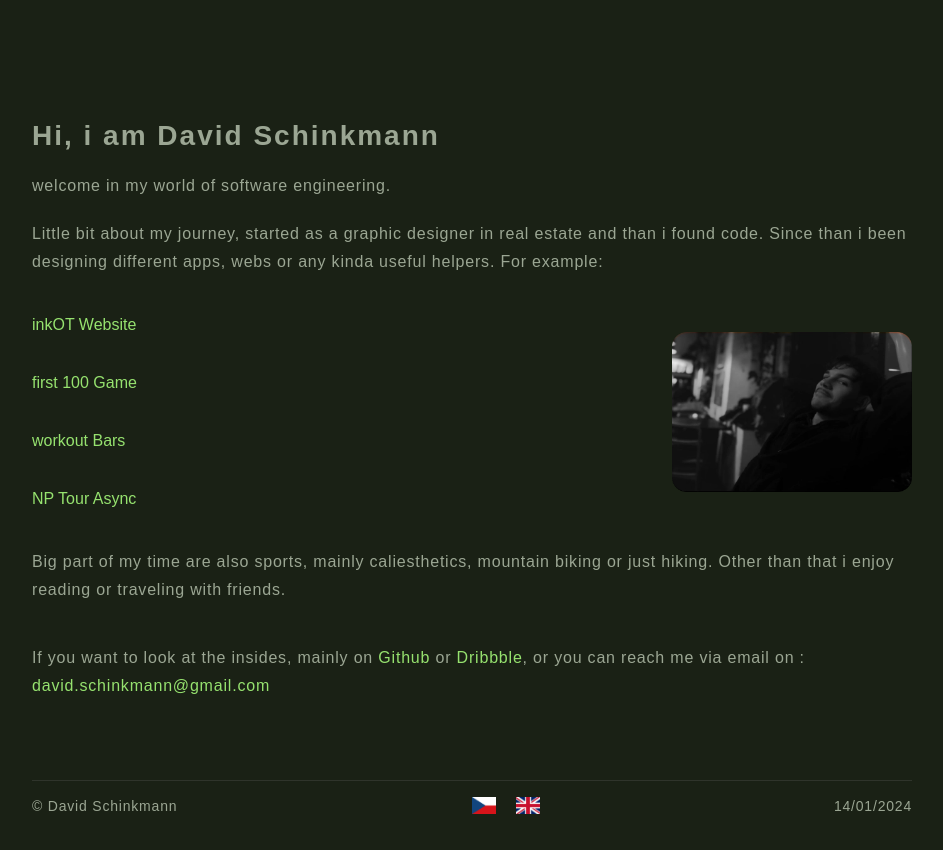
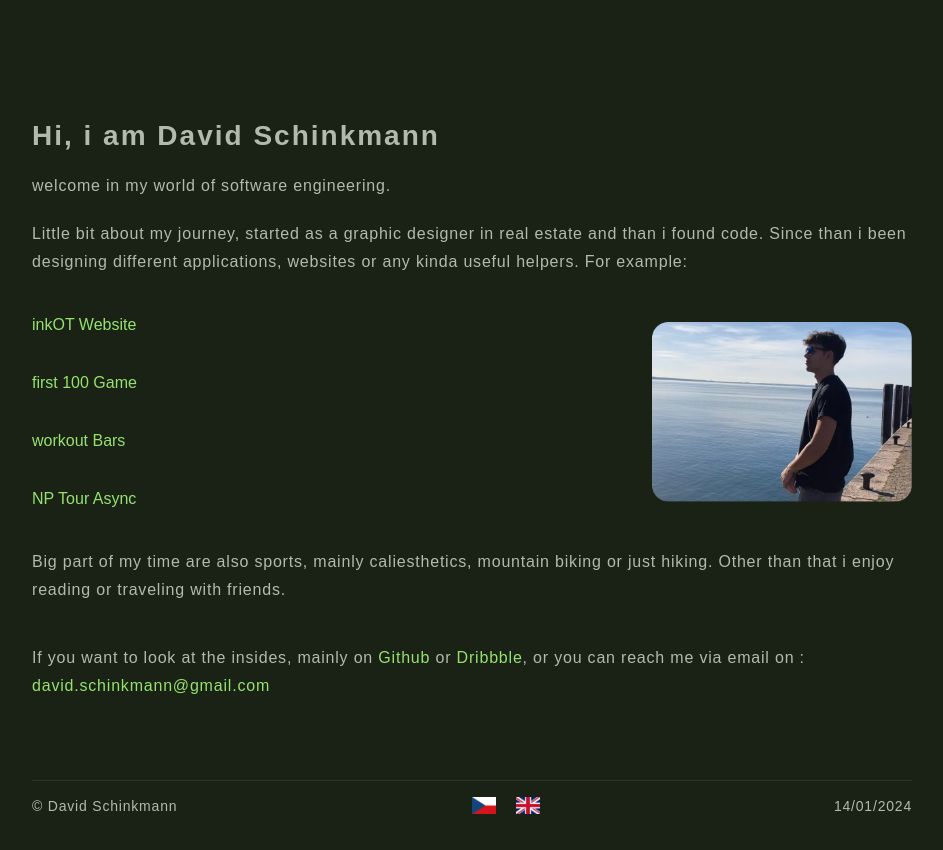
Before and after one commit to dhink66/schindav.dev, a plain HTML site: page index.html in a window 1280 px wide. Shown: the whole page, without its empty margins (168-1111 px from the left). Drawn offline with Linux system fonts and the light colour scheme; a web font is replaced by a local one.

Commit message:
Ppic change

```diff
--- a/index.html
+++ b/index.html
@@ -26,7 +26,7 @@
       <p class="journey">
         Little bit about my journey, started as a graphic designer in real
         estate and than i found code. Since than i been designing different
-        apps, webs or any kinda useful helpers. For example:
+        applications, websites or any kinda useful helpers. For example:
       </p>
     </section>
     <section class="projectAndPhoto bottom-margin">
@@ -40,7 +40,7 @@
       </div>
       <div class="imgMe-box">
         <img
-          src="src/profile-pic.webp"
+          src="src/profile-pic-2.webp"
           alt="Profile picture"
           class="imgMe"
           designer="schindav.dev"
@@ -56,8 +56,8 @@
       <p class="insides">
         If you want to look at the insides, mainly on
         <a class="link" href="https://github.com/davidhink">Github</a> or
-        <a class="link" href="#">Dribbble</a>, or you can reach me via email on
-        :
+        <a class="link" href="https://dribbble.com/davehink">Dribbble</a>, or
+        you can reach me via email on :
         <a class="link" href="mailto:david.schinkmann@gmail.com"
           >david.schinkmann@gmail.com</a
         >
--- a/style.css
+++ b/style.css
@@ -11,7 +11,7 @@ html {
 }
 body {
   background-color: #1a2115;
-  color: #9ba693;
+  color: #b2bbab;
   font-family: "Stick No Bills", sans-serif;
 }
 /* /////////////////////////////////////////// */
@@ -69,8 +69,8 @@ p {
   border-bottom: 2px dashed #96e26f;
 }
 .imgMe-box {
-  width: 24rem;
-  height: 16rem;
+  width: 26rem;
+  height: 18rem;
 }
 .imgMe {
   width: 100%;
```
Also changed, not shown: src/profile-pic-2.webp (added).
